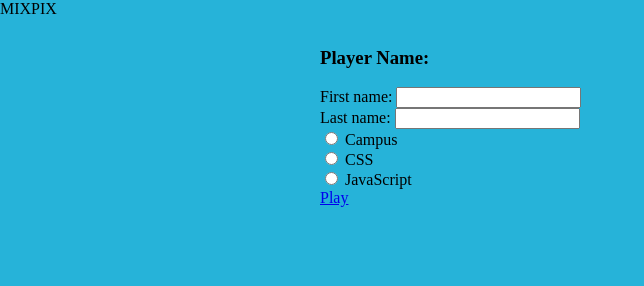
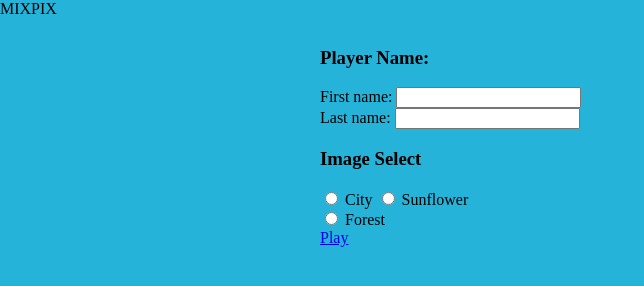
Before and after one commit to BoschLive/MixPix-Puzzle-Game, a plain HTML site: page index.html in a window 1280 px wide. Shown: the whole page, without its empty margins (0-644 px from the left). Drawn offline with Linux system fonts and the light colour scheme.

Commit message:
Update index.html

```diff
--- a/index.html
+++ b/index.html
@@ -13,14 +13,13 @@
           <input type="text" id="fname" name="fname"><br>
           <label for="lname">Last name:</label>
           <input type="text" id="lname" name="lname"><br>
-
-          <input type="radio" id="html" name="fav_language" value="campus">
-          <label for="html">Campus</label>
-            <img src="Campus.jpg" alt=""><br>
-          <input type="radio" id="css" name="fav_language" value="CSS">
-          <label for="css">CSS</label><br>
-          <input type="radio" id="javascript" name="fav_language" value="JavaScript">
-          <label for="javascript">JavaScript</label>
+            <h3>Image Select</h3>
+          <input type="radio" id="City" name="fav_language" value="City">
+          <label for="City">City</label>
+          <input type="radio" id="Sunflower" name="fav_language" value="Sunflower">
+          <label for="Sunflower">Sunflower</label><br>
+          <input type="radio" id="Forest" name="fav_language" value="Forest">
+          <label for="Forest">Forest</label>
         </form>
         <a href = "game.html">Play</a>
         </div>
```
